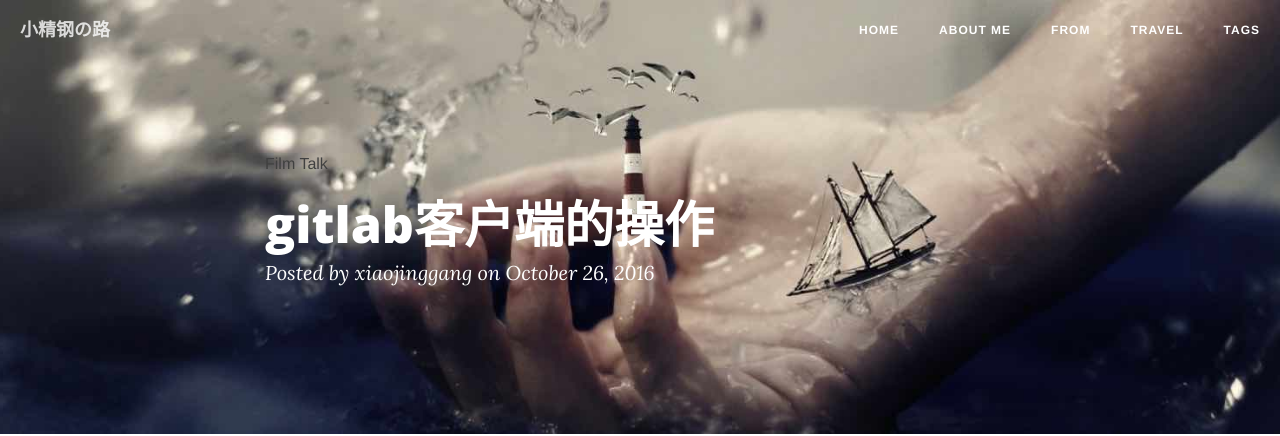
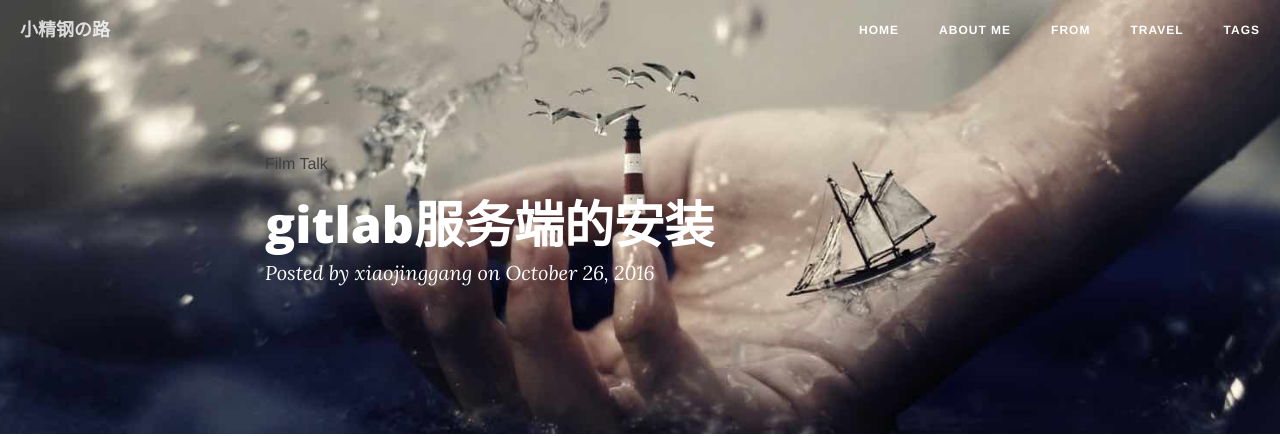
Before and after one commit to xiaojinggang/xiaojinggang, a Jekyll site: the page built from _posts/2016-10-26-gitlab安装.md, in a window 1280 px wide. Shown: the top 436 px of the page. Built offline with Jekyll 4.4.1, drawn with Linux system fonts in a browser that asks for light colours; nearby versions of some CDN libraries; comment, search, counter and statistics services are not loaded.

Commit message:
gitlab修改后提交
修改了格式

```diff
--- a/_posts/2016-10-26-gitlab安装.md
+++ b/_posts/2016-10-26-gitlab安装.md
@@ -1,14 +1,17 @@
 ---
 layout: post
-title: gitlab客户端的操作
+title: gitlab服务端的安装
 categories: [blog ]
 tags: [Film, Talk, ]
 description: 服务端的添加项
 ---
 
 # gitlab的初学体验
+
 ## 一、gitlab的下载
+
 ### 1、首先将系统防火墙打开http和ssh访问：
+
 <pre>
 yum install curl openssh-server postfix
 systemctl enable sshd postfix
@@ -16,24 +19,33 @@ systemctl start sshd postfix
 firewall-cmd --permanent --add-service=http
 systemctl reload firewalld
 </pre>
+
 ### 2、添加gitlab服务器安装包：
+
 <pre>
 curl -sS https://packages.gitlab.com/install/repositories/gitlab/gitlab-ce/script.rpm.sh| sudo bash
 yum install gitlab-ce
 </pre>
+
 >（可忽略）如果存在gitlab-ce的安装包，可以直接解压安装包：
+
 <pre>
 rpm -i gitlab-ce-8.8.5-ce.1.el7.x86_64.rpm
 </pre>
+
 ### 3、配置并启动gitlab
+
 <pre>
 gitlab-ctl reconfigure
 gitlab-ctl status
 gitlab-ctl stop
 gitlab-ctl start
 </pre>
+
 ### 4、重启nginx服务：
+
 <pre>
 /etc/init.d/nginx restart
 </pre>
+
 ## 二、通过浏览器访问gitlab服务器IP进行登录访问
```
